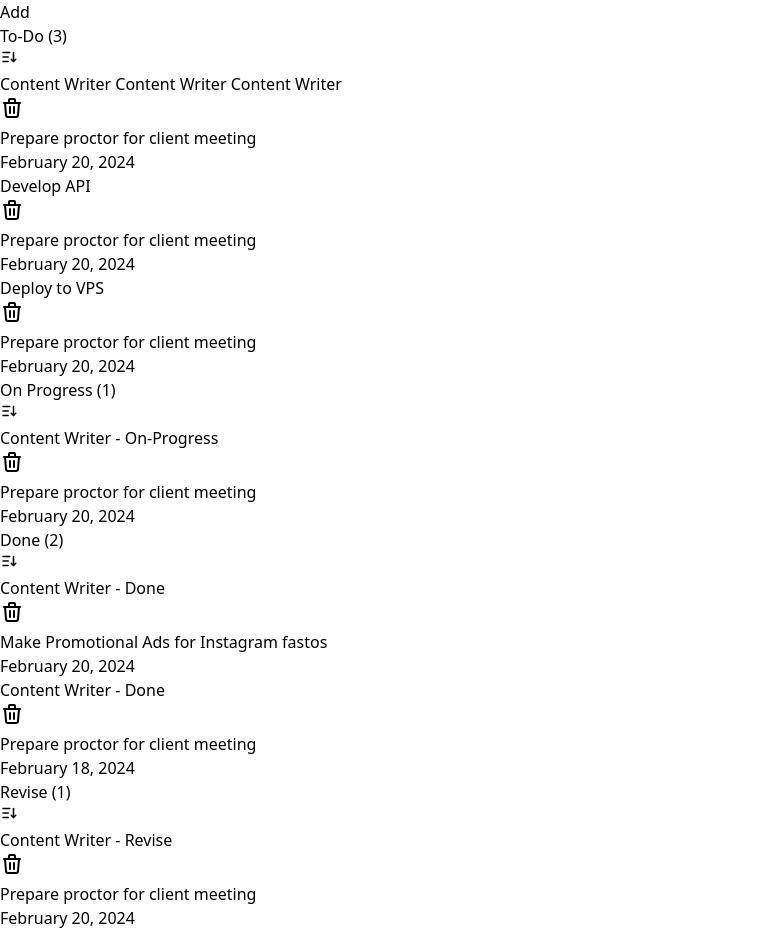
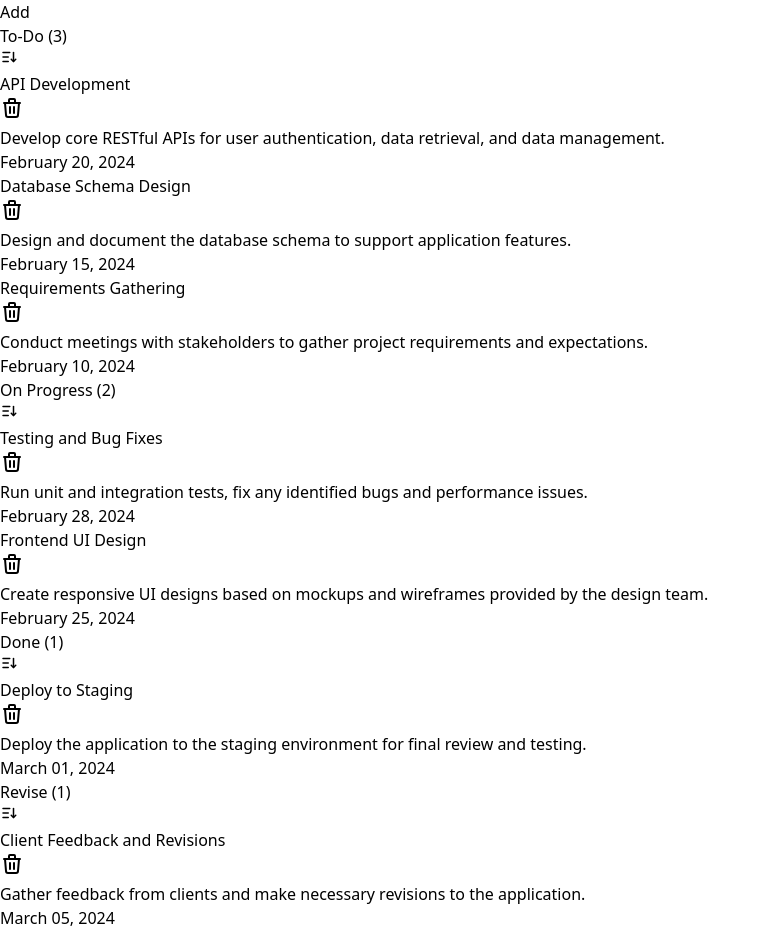
Before and after one commit to NusratHossain/Project-Manager, a React (Vite) app: page / in a window 1280 px wide. Shown: the part 9326-10256 px from the top of the page, without its empty margins (0-770 px from the left). Built offline with nearby package versions, Linux system fonts and the light colour scheme.

Commit message:
choer: update dummy data

```diff
--- a/src/data/Tasks.js
+++ b/src/data/Tasks.js
@@ -1,54 +1,55 @@
 export const taskList = [
     {
         id: crypto.randomUUID(),
-        title: "Content Writer Content Writer Content Writer",
-        description: "Prepare proctor for client meeting",
+        title: "Requirements Gathering",
+        description: "Conduct meetings with stakeholders to gather project requirements and expectations.",
+        date: "2024-02-10",
+        category: "to-do"
+    },
+    {
+        id: crypto.randomUUID(),
+        title: "Database Schema Design",
+        description: "Design and document the database schema to support application features.",
+        date: "2024-02-15",
+        category: "to-do"
+    },
+    {
+        id: crypto.randomUUID(),
+        title: "API Development",
+        description: "Develop core RESTful APIs for user authentication, data retrieval, and data management.",
         date: "2024-02-20",
         category: "to-do"
     },
     {
         id: crypto.randomUUID(),
-        title: "Develop API",
-        description: "Prepare proctor for client meeting",
-        date: "2024-02-20",
-        category: "to-do"
-    },
-    {
-        id: crypto.randomUUID(),
-        title: "Deploy to VPS",
-        description: "Prepare proctor for client meeting",
-        date: "2024-02-20",
-        category: "to-do"
-    },
-    {
-        id: crypto.randomUUID(),
-        title: "Content Writer -  On-Progress",
-        description: "Prepare proctor for client meeting",
-        date: "2024-02-20",
+        title: "Frontend UI Design",
+        description: "Create responsive UI designs based on mockups and wireframes provided by the design team.",
+        date: "2024-02-25",
         category: "on-progress"
     },
     {
         id: crypto.randomUUID(),
-        title: "Content Writer - Done",
-        description: "Make Promotional Ads for Instagram fastos",
-        date: "2024-02-20",
+        title: "Testing and Bug Fixes",
+        description: "Run unit and integration tests, fix any identified bugs and performance issues.",
+        date: "2024-02-28",
+        category: "on-progress"
+    },
+    {
+        id: crypto.randomUUID(),
+        title: "Deploy to Staging",
+        description: "Deploy the application to the staging environment for final review and testing.",
+        date: "2024-03-01",
         category: "done"
     },
     {
         id: crypto.randomUUID(),
-        title: "Content Writer - Done",
-        description: "Prepare proctor for client meeting",
-        date: "2024-02-18",
-        category: "done"
-    },
-    {
-        id: crypto.randomUUID(),
-        title: "Content Writer - Revise",
-        description: "Prepare proctor for client meeting",
-        date: "2024-02-20",
+        title: "Client Feedback and Revisions",
+        description: "Gather feedback from clients and make necessary revisions to the application.",
+        date: "2024-03-05",
         category: "revise"
-    },
-]
+    }
+];
+
 
 export const defaultTask = {
     title: "",
```
